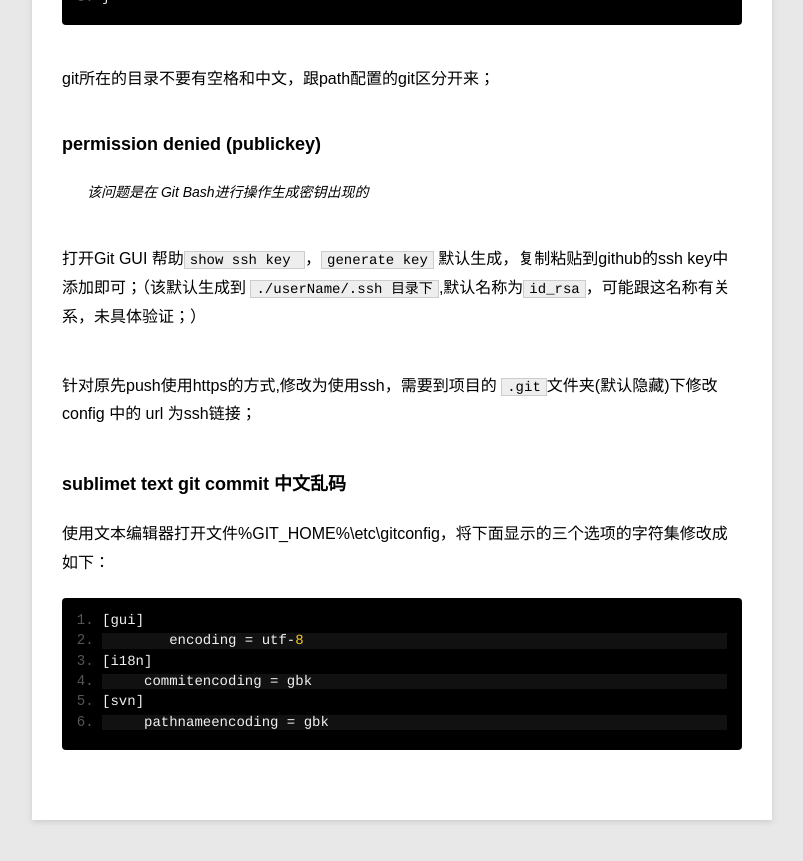
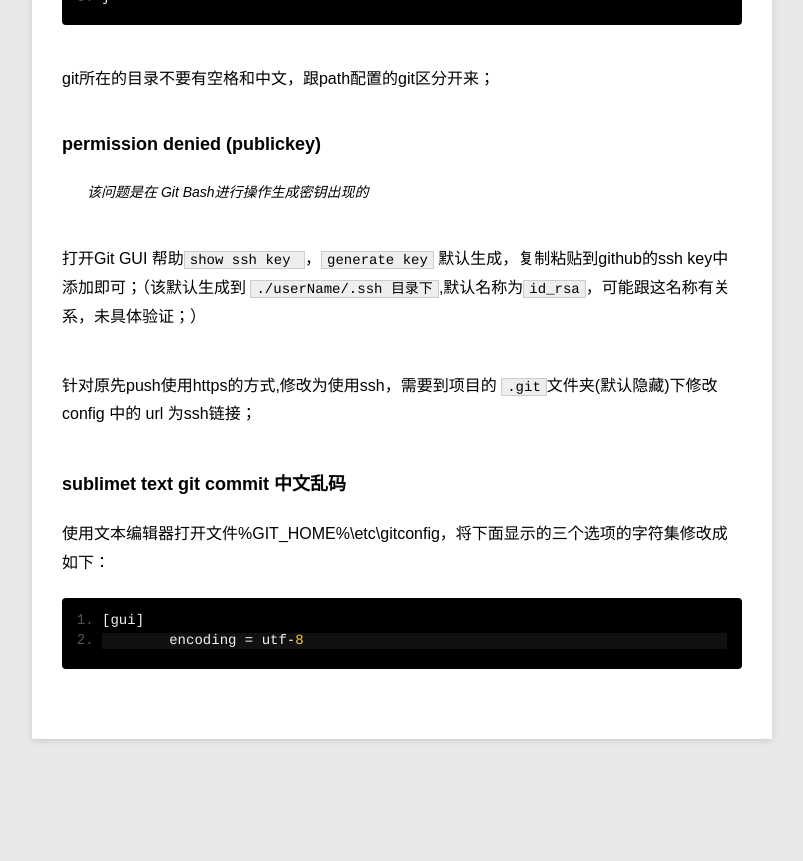
Before and after one commit to boqodo/boqodo.github.io, a Jekyll site: the page built from _posts/blog/2015-02-12-git-use-record.md, in a window 1280 px wide and 900 px high, scrolled down 1001 px. Shown: the top 861 px of the window, without its empty margins (78-881 px from the left). Built offline with Jekyll 4.4.1, drawn with Linux system fonts in a browser that asks for light colours; Markdown is read by kramdown in place of the engine named in the settings; after the commit the page ends 1820 px from its top, so only the background shows below that.

Commit message:
娴嬭瘯

```diff
--- a/_posts/blog/2015-02-12-git-use-record.md
+++ b/_posts/blog/2015-02-12-git-use-record.md
@@ -43,7 +43,3 @@ git所在的目录不要有空格和中文，跟path配置的git区分开来；
 
 	[gui]
      	encoding = utf-8
-	[i18n]
-	     commitencoding = gbk
-	[svn]
-	     pathnameencoding = gbk
```
